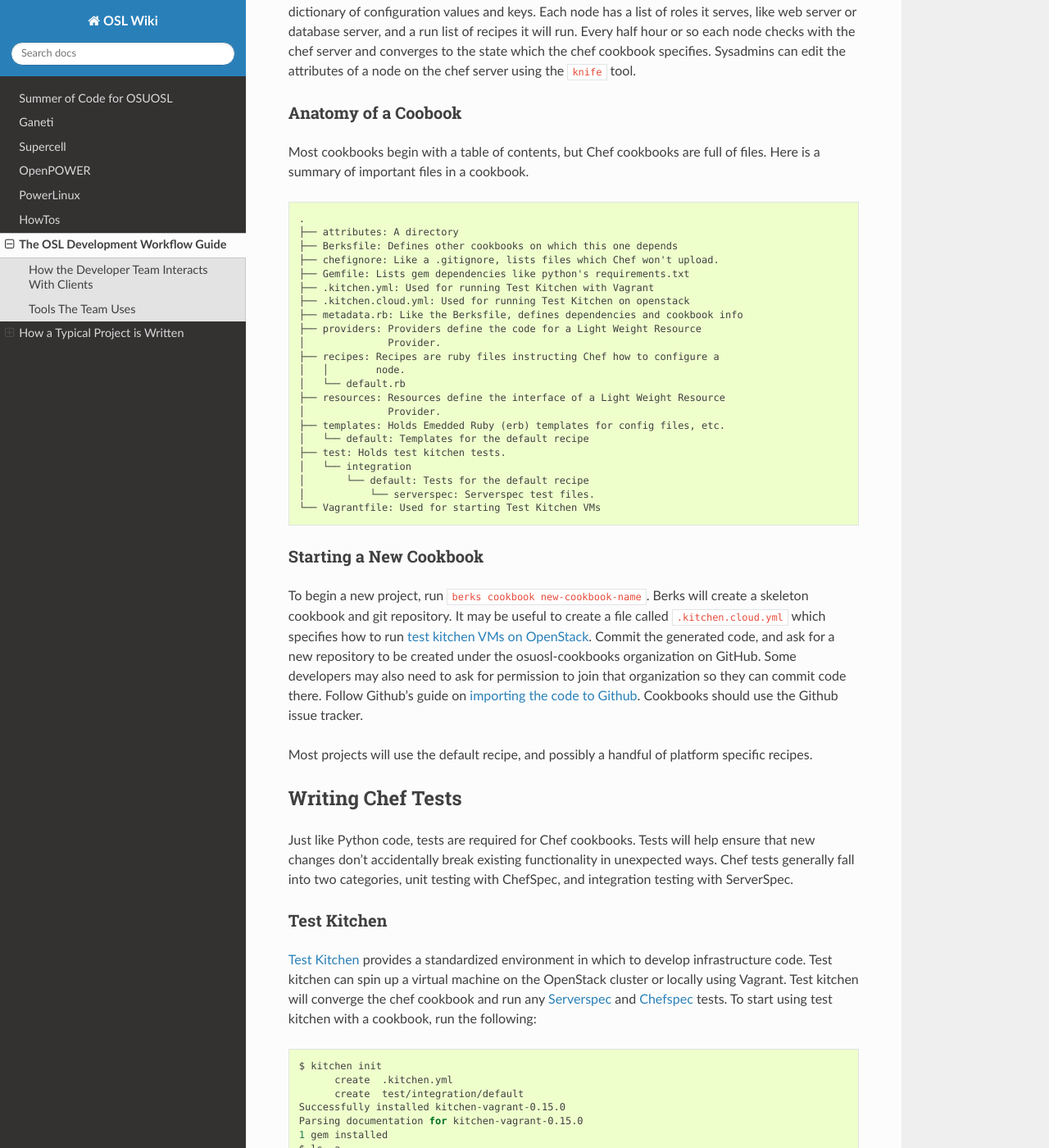
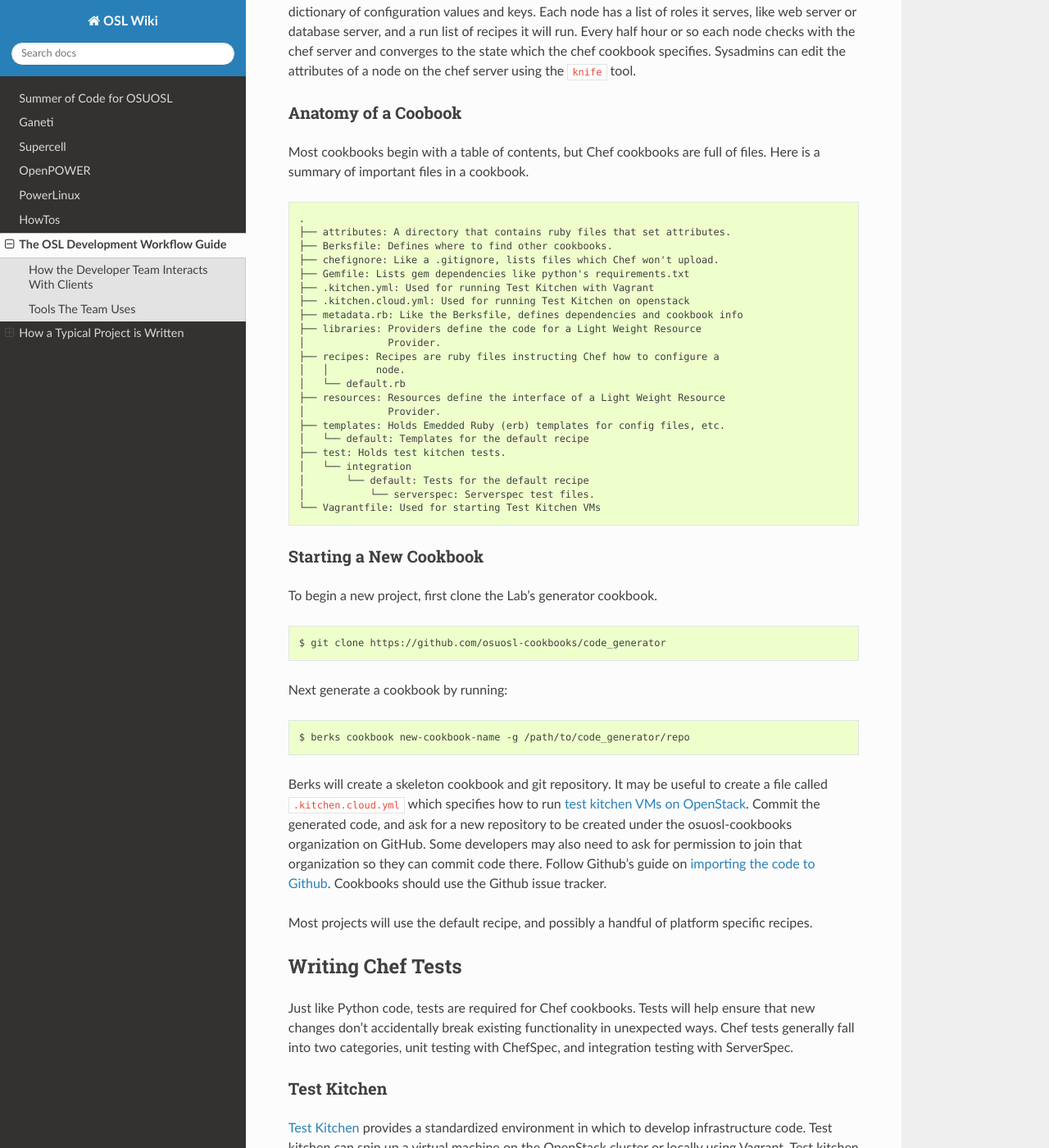
Before and after one commit to osuosl/wiki, a Sphinx documentation site: the page built from source/development_process/index.rst, in a window 1280 px wide and 1400 px high, scrolled down 11964 px. Shown: the whole window at 82% size. Built offline with Sphinx 7.4.7 and the Read the Docs theme 2.0.0, drawn with Linux system fonts in a browser that asks for light colours; some of the changed text lies outside the part shown.

Commit message:
Update Chef section according to @jordane's advice

```diff
--- a/source/development_process/index.rst
+++ b/source/development_process/index.rst
@@ -665,14 +665,14 @@ files. Here is a summary of important files in a cookbook.
 .. code:: text
 
 	.
-	├── attributes: A directory
-	├── Berksfile: Defines other cookbooks on which this one depends
+	├── attributes: A directory that contains ruby files that set attributes.
+	├── Berksfile: Defines where to find other cookbooks.
 	├── chefignore: Like a .gitignore, lists files which Chef won't upload.
 	├── Gemfile: Lists gem dependencies like python's requirements.txt
 	├── .kitchen.yml: Used for running Test Kitchen with Vagrant
 	├── .kitchen.cloud.yml: Used for running Test Kitchen on openstack
 	├── metadata.rb: Like the Berksfile, defines dependencies and cookbook info
-	├── providers: Providers define the code for a Light Weight Resource
+	├── libraries: Providers define the code for a Light Weight Resource
 	│              Provider.
 	├── recipes: Recipes are ruby files instructing Chef how to configure a
 	│   │        node.
@@ -691,14 +691,25 @@ files. Here is a summary of important files in a cookbook.
 Starting a New Cookbook
 ~~~~~~~~~~~~~~~~~~~~~~~
 
-To begin a new project, run ``berks cookbook new-cookbook-name``. Berks will
-create a skeleton cookbook and git repository. It may be useful to create a
-file called ``.kitchen.cloud.yml`` which specifies how to run `test kitchen VMs
-on OpenStack`_. Commit the generated code, and ask for a new repository to be
-created under the osuosl-cookbooks organization on GitHub. Some developers may
-also need to ask for permission to join that organization so they can commit
-code there. Follow Github's guide on `importing the code to Github`_. Cookbooks
-should use the Github issue tracker.
+To begin a new project, first clone the Lab's generator cookbook.
+
+.. code-block:: shell
+
+	$ git clone https://github.com/osuosl-cookbooks/code_generator
+
+Next generate a cookbook by running:
+
+.. code-block:: shell
+
+	$ berks cookbook new-cookbook-name -g /path/to/code_generator/repo
+
+Berks will create a skeleton cookbook and git repository. It may be useful to
+create a file called ``.kitchen.cloud.yml`` which specifies how to run `test
+kitchen VMs on OpenStack`_. Commit the generated code, and ask for a new
+repository to be created under the osuosl-cookbooks organization on GitHub.
+Some developers may also need to ask for permission to join that organization
+so they can commit code there. Follow Github's guide on `importing the code to
+Github`_. Cookbooks should use the Github issue tracker.
 
 Most projects will use the default recipe, and possibly a handful of platform
 specific recipes.
@@ -832,7 +843,7 @@ outlined by the Chef community, such as FC002_
 
 	$ foodcritic .
 	FC002: Avoid string interpolation where not required:
-	./providers/gunicorn.rb:89
+	./libraries/gunicorn.rb:89
 
 .. code:: ruby
 
@@ -887,7 +898,7 @@ The implementation of an LWRP is split into two parts: a resource, which
 declares the interface, and the provider, which is the logic executed when the
 new resource is instantiated. LWRPs have a peculiar naming scheme which depends
 both on the name of the cookbook and the name of the file. For instance, if the
-``python-webapp`` cookbook has a provider in the file ``providers/common.rb``
+``python-webapp`` cookbook has a provider in the file ``libraries/common.rb``
 and a resource in the file ``resources/common.rb`` it will have a LWRP called
 ``python_webapp_common``. It can be used like this:
 
```
